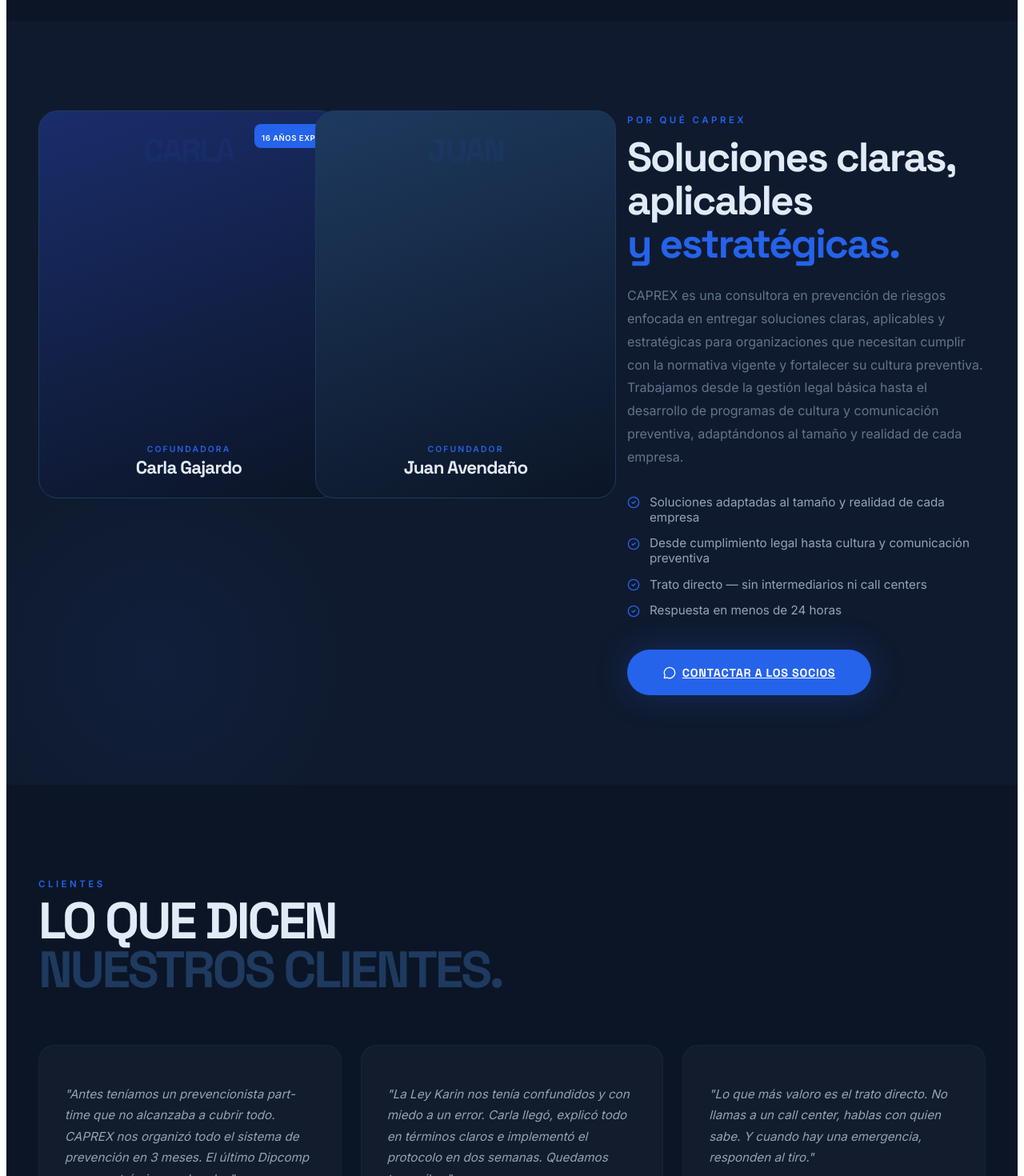
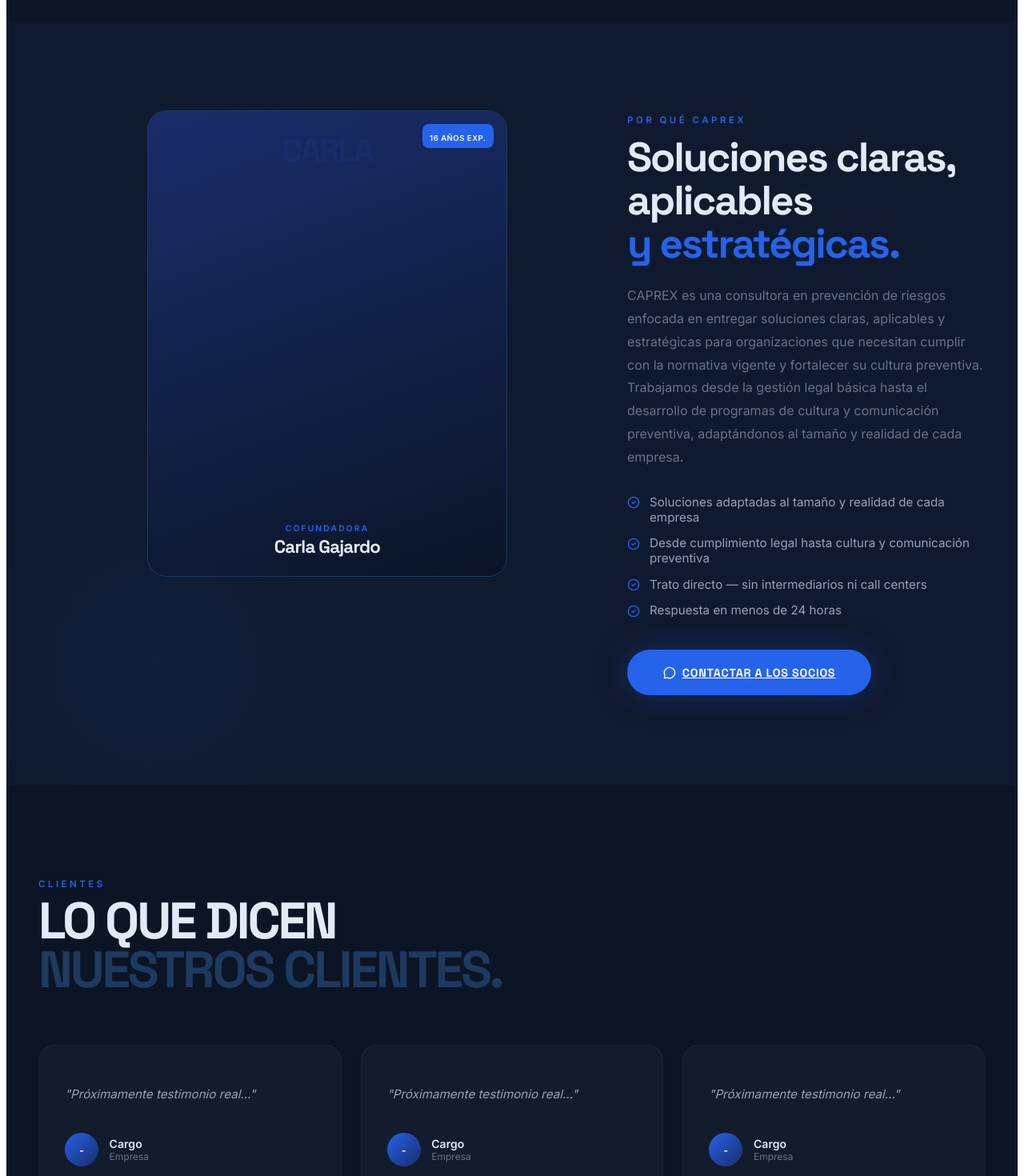
Before and after one commit to dgonzaleztagle-hub/caprex, a Next.js app: page / in a window 1280 px wide. Shown: the part 4320-5790 px from the top of the page at 80% size. Built offline with nearby package versions, Linux system fonts and the light colour scheme.

Commit message:
refactor: remove Juan Avendaño and placeholder testimonials

```diff
--- a/src/app/page.tsx
+++ b/src/app/page.tsx
@@ -97,9 +97,9 @@ const STEPS = [
 ];
 
 const TESTIMONIALS = [
-    { initials: 'R.V.', role: 'Gerente RRHH', company: 'Empresa Construcción — 120 trabajadores', quote: 'Antes teníamos un prevencionista part-time que no alcanzaba a cubrir todo. CAPREX nos organizó todo el sistema de prevención en 3 meses. El último Dipcomp no encontró ninguna brecha.' },
-    { initials: 'M.T.', role: 'Dueño', company: 'Planta Metalmecánica — 45 trabajadores', quote: 'La Ley Karin nos tenía confundidos y con miedo a un error. Carla llegó, explicó todo en términos claros e implementó el protocolo en dos semanas. Quedamos tranquilos.' },
-    { initials: 'A.C.', role: 'Administradora', company: 'Servicios Logísticos — 60 trabajadores', quote: 'Lo que más valoro es el trato directo. No llamas a un call center, hablas con quien sabe. Y cuando hay una emergencia, responden al tiro.' },
+    { initials: '-', role: 'Cargo', company: 'Empresa', quote: 'Próximamente testimonio real...' },
+    { initials: '-', role: 'Cargo', company: 'Empresa', quote: 'Próximamente testimonio real...' },
+    { initials: '-', role: 'Cargo', company: 'Empresa', quote: 'Próximamente testimonio real...' },
 ];
 
 const FAQS = [
@@ -637,14 +637,13 @@ export default function CaprexPage() {
                     <div className="carla-grid" style={{ display: 'grid', gridTemplateColumns: '1.2fr 0.8fr', gap: '4rem', alignItems: 'start' }}>
 
                         {/* Contenedor de Fotos (Cards de Fundadores) */}
-                        <div style={{ display: 'grid', gridTemplateColumns: '1fr 1fr', gap: '1.25rem' }} className="bento-row">
+                        <div style={{ display: 'flex', justifyContent: 'center' }}>
                             {[
                                 { name: 'Carla Gajardo', role: 'Cofundadora', bg: 'linear-gradient(160deg,#1A2D6B 0%,#0B1526 100%)' },
-                                { name: 'Juan Avendaño', role: 'Cofundador', bg: 'linear-gradient(160deg,#1E3A5F 0%,#0B1526 100%)' }
                             ].map((f, idx) => (
                                 <motion.div key={f.name} variants={fadeUp} initial="hidden" whileInView="visible" viewport={{ once: true, amount: 0.05 }} custom={idx * 0.2}
                                     whileHover={{ y: -10, scale: 1.03, boxShadow: '0 30px 60px -15px rgba(37,99,235,0.3)' }}
-                                    style={{ position: 'relative', transition: 'all 0.4s cubic-bezier(0.175, 0.885, 0.32, 1.275)' }}>
+                                    style={{ position: 'relative', transition: 'all 0.4s cubic-bezier(0.175, 0.885, 0.32, 1.275)', maxWidth: '400px', width: '100%' }}>
                                     <div className="carla-foto" style={{
                                         width: '100%', aspectRatio: '3/4',
                                         background: f.bg,
@@ -659,11 +658,9 @@ export default function CaprexPage() {
                                             <div style={{ fontSize: '0.65rem', fontWeight: 700, letterSpacing: '0.2em', color: '#2563EB', textTransform: 'uppercase', marginBottom: '0.3rem' }}>{f.role}</div>
                                             <div style={{ fontFamily: "'Space Grotesk',sans-serif", fontSize: '1.4rem', fontWeight: 900, color: '#E2EAF8', letterSpacing: '-0.04em', lineHeight: 1.1 }}>{f.name}</div>
                                         </div>
-                                        {f.name === 'Carla Gajardo' && (
-                                            <div style={{ position: 'absolute', top: '1rem', right: '1rem', background: '#2563EB', borderRadius: '0.5rem', padding: '0.3rem 0.6rem' }}>
-                                                <span style={{ color: '#fff', fontSize: '0.6rem', fontWeight: 800, letterSpacing: '0.05em' }}>16 AÑOS EXP.</span>
-                                            </div>
-                                        )}
+                                        <div style={{ position: 'absolute', top: '1rem', right: '1rem', background: '#2563EB', borderRadius: '0.5rem', padding: '0.3rem 0.6rem' }}>
+                                            <span style={{ color: '#fff', fontSize: '0.6rem', fontWeight: 800, letterSpacing: '0.05em' }}>16 AÑOS EXP.</span>
+                                        </div>
                                     </div>
                                 </motion.div>
                             ))}
```
